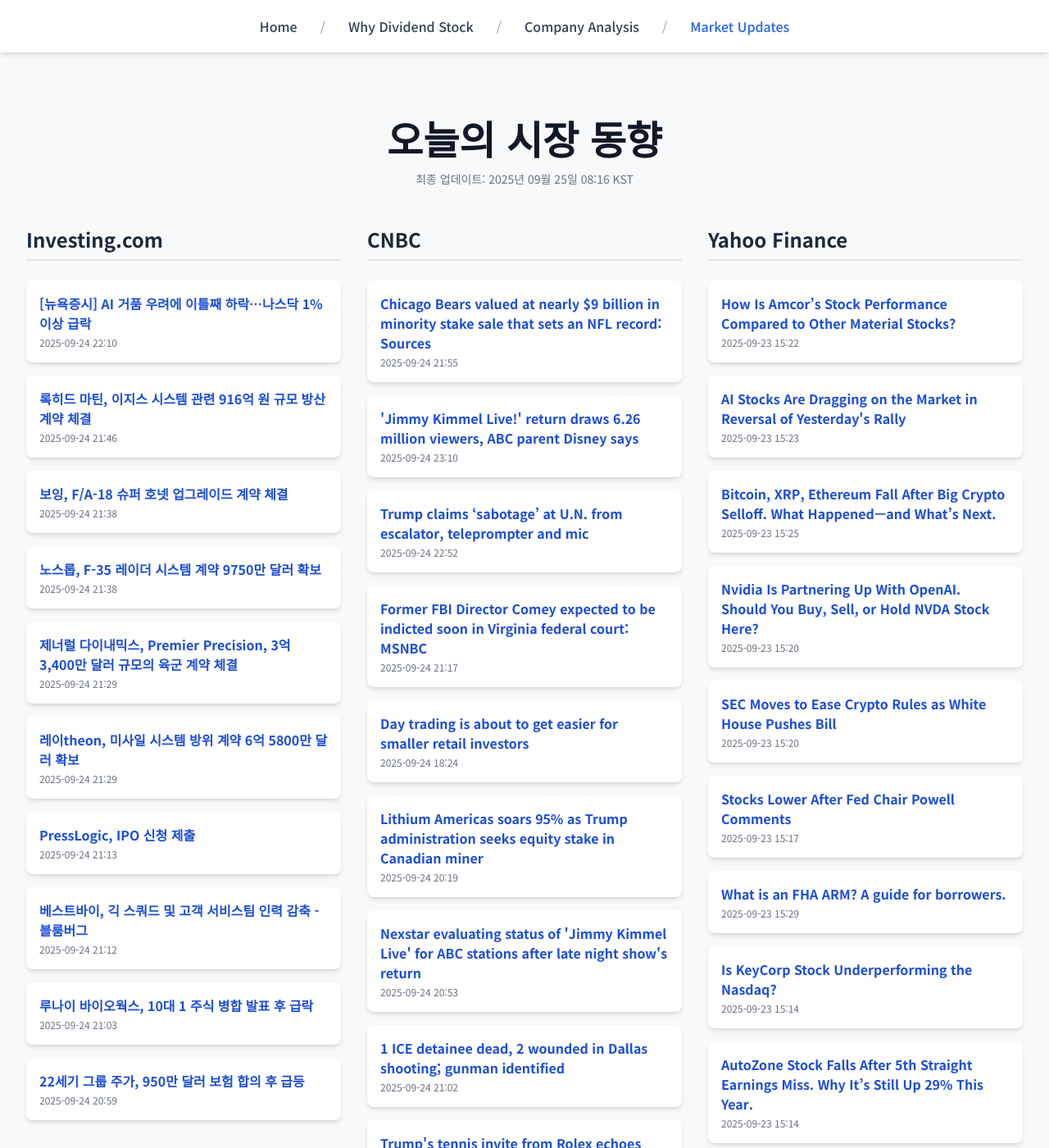
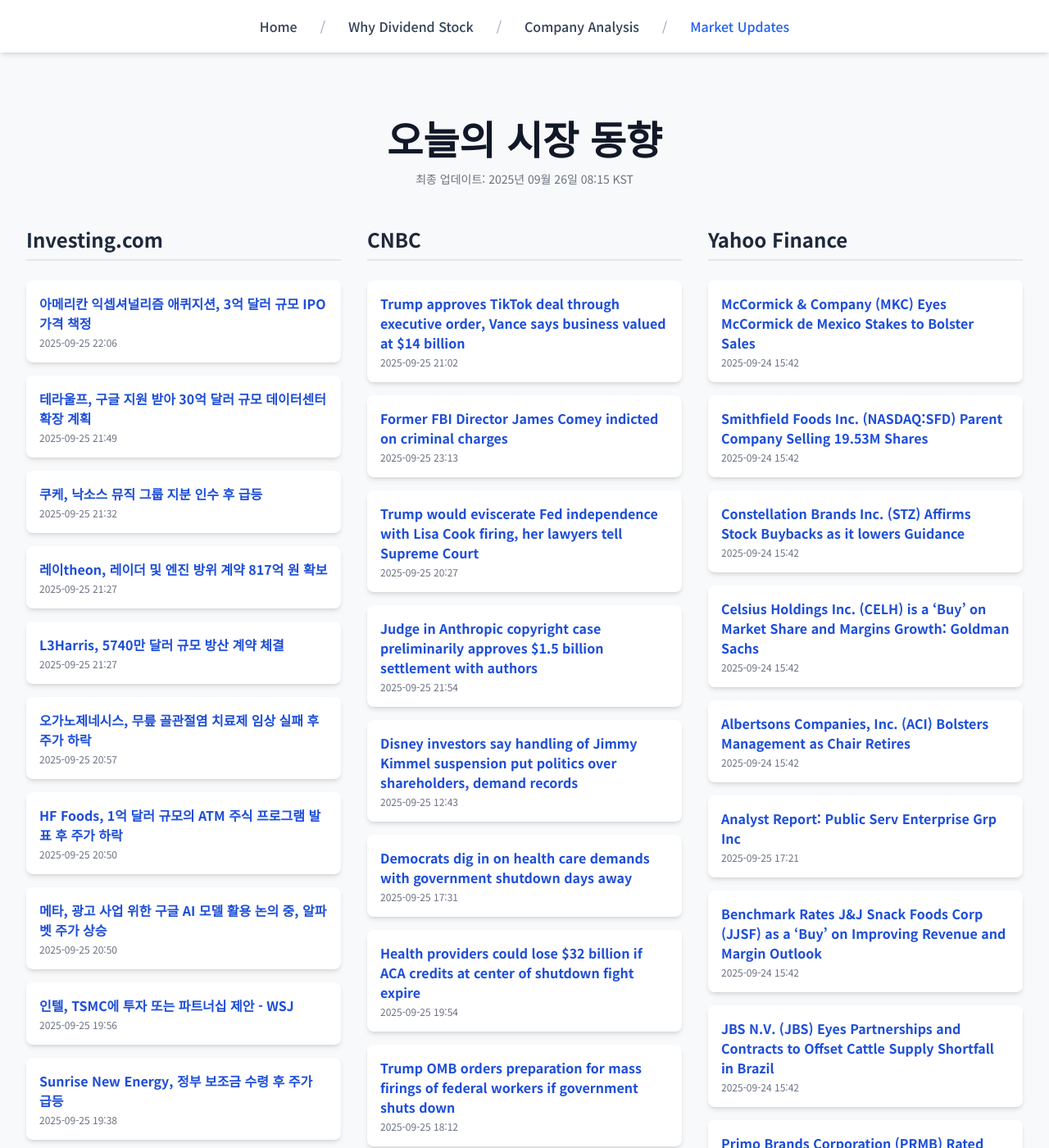
Before and after one commit to Kay-Hwang/my-company-analysis, a Jekyll site: the page built from market-updates.html, in a window 1280 px wide and 1400 px high. Shown: the whole window at 82% size. Built offline with Jekyll 4.4.1, drawn with Linux system fonts in a browser that asks for light colours; nearby versions of some CDN libraries; a script that is not in the unit is left out; some of the changed text lies outside the part shown.

Commit message:
Update daily data

```diff
--- a/_data/latest_data.json
+++ b/_data/latest_data.json
@@ -1,190 +1,190 @@
 {
-  "lastUpdated": "2025년 09월 25일 08:16 KST",
+  "lastUpdated": "2025년 09월 26일 08:15 KST",
   "news": {
     "investing": [
       {
-        "title": "[뉴욕증시] AI 거품 우려에 이틀째 하락…나스닥 1% 이상 급락",
-        "link": "https://kr.investing.com/news/stock-market-news/article-1645162",
-        "pubDate": "2025-09-24 22:10:41",
-        "summary": "[뉴욕증시] AI 거품 우려에 이틀째 하락…나스닥 1% 이상 급락"
+        "title": "아메리칸 익셉셔널리즘 애퀴지션, 3억 달러 규모 IPO 가격 책정",
+        "link": "https://kr.investing.com/news/stock-market-news/article-432SI-1646860",
+        "pubDate": "2025-09-25 22:06:05",
+        "summary": "아메리칸 익셉셔널리즘 애퀴지션, 3억 달러 규모 IPO 가격 책정"
       },
       {
-        "title": "록히드 마틴, 이지스 시스템 관련 916억 원 규모 방산 계약 체결",
-        "link": "https://kr.investing.com/news/stock-market-news/article-93CH-1645142",
-        "pubDate": "2025-09-24 21:46:25",
-        "summary": "록히드 마틴, 이지스 시스템 관련 916억 원 규모 방산 계약 체결"
+        "title": "테라울프, 구글 지원 받아 30억 달러 규모 데이터센터 확장 계획",
+        "link": "https://kr.investing.com/news/stock-market-news/article-93CH-1646848",
+        "pubDate": "2025-09-25 21:49:29",
+        "summary": "테라울프, 구글 지원 받아 30억 달러 규모 데이터센터 확장 계획"
       },
       {
-        "title": "보잉, F/A-18 슈퍼 호넷 업그레이드 계약 체결",
-        "link": "https://kr.investing.com/news/stock-market-news/article-93CH-1645127",
-        "pubDate": "2025-09-24 21:38:19",
-        "summary": "보잉, F/A-18 슈퍼 호넷 업그레이드 계약 체결"
+        "title": "쿠케, 낙소스 뮤직 그룹 지분 인수 후 급등",
+        "link": "https://kr.investing.com/news/stock-market-news/article-93CH-1646832",
+        "pubDate": "2025-09-25 21:32:33",
+        "summary": "쿠케, 낙소스 뮤직 그룹 지분 인수 후 급등"
       },
       {
-        "title": "노스롭, F-35 레이더 시스템 계약 9750만 달러 확보",
-        "link": "https://kr.investing.com/news/stock-market-news/article-93CH-1645126",
-        "pubDate": "2025-09-24 21:38:17",
-        "summary": "노스롭, F-35 레이더 시스템 계약 9750만 달러 확보"
+        "title": "레이theon, 레이더 및 엔진 방위 계약 817억 원 확보",
+        "link": "https://kr.investing.com/news/stock-market-news/article-93CH-1646824",
+        "pubDate": "2025-09-25 21:27:23",
+        "summary": "레이theon, 레이더 및 엔진 방위 계약 817억 원 확보"
       },
       {
-        "title": "제너럴 다이내믹스, Premier Precision, 3억 3,400만 달러 규모의 육군 계약 체결",
-        "link": "https://kr.investing.com/news/stock-market-news/article-93CH-1645121",
-        "pubDate": "2025-09-24 21:29:44",
-        "summary": "제너럴 다이내믹스, Premier Precision, 3억 3,400만 달러 규모의 육군 계약 체결"
+        "title": "L3Harris, 5740만 달러 규모 방산 계약 체결",
+        "link": "https://kr.investing.com/news/stock-market-news/article-93CH-1646823",
+        "pubDate": "2025-09-25 21:27:00",
+        "summary": "L3Harris, 5740만 달러 규모 방산 계약 체결"
       },
       {
-        "title": "레이theon, 미사일 시스템 방위 계약 6억 5800만 달러 확보",
-        "link": "https://kr.investing.com/news/stock-market-news/article-93CH-1645120",
-        "pubDate": "2025-09-24 21:29:08",
-        "summary": "레이theon, 미사일 시스템 방위 계약 6억 5800만 달러 확보"
+        "title": "오가노제네시스, 무릎 골관절염 치료제 임상 실패 후 주가 하락",
+        "link": "https://kr.investing.com/news/stock-market-news/article-93CH-1646784",
+        "pubDate": "2025-09-25 20:57:03",
+        "summary": "오가노제네시스, 무릎 골관절염 치료제 임상 실패 후 주가 하락"
       },
       {
-        "title": "PressLogic, IPO 신청 제출",
-        "link": "https://kr.investing.com/news/stock-market-news/article-432SI-1645113",
-        "pubDate": "2025-09-24 21:13:04",
-        "summary": "PressLogic, IPO 신청 제출"
+        "title": "HF Foods, 1억 달러 규모의 ATM 주식 프로그램 발표 후 주가 하락",
+        "link": "https://kr.investing.com/news/stock-market-news/article-93CH-1646772",
+        "pubDate": "2025-09-25 20:50:13",
+        "summary": "HF Foods, 1억 달러 규모의 ATM 주식 프로그램 발표 후 주가 하락"
       },
       {
-        "title": "베스트바이, 긱 스쿼드 및 고객 서비스팀 인력 감축 - 블룸버그",
-        "link": "https://kr.investing.com/news/stock-market-news/article-93CH-1645112",
-        "pubDate": "2025-09-24 21:12:39",
-        "summary": "베스트바이, 긱 스쿼드 및 고객 서비스팀 인력 감축 - 블룸버그"
+        "title": "메타, 광고 사업 위한 구글 AI 모델 활용 논의 중, 알파벳 주가 상승",
+        "link": "https://kr.investing.com/news/stock-market-news/article-1646774",
+        "pubDate": "2025-09-25 20:50:02",
+        "summary": "메타, 광고 사업 위한 구글 AI 모델 활용 논의 중, 알파벳 주가 상승"
       },
       {
-        "title": "루나이 바이오웍스, 10대 1 주식 병합 발표 후 급락",
-        "link": "https://kr.investing.com/news/stock-market-news/article-93CH-1645102",
-        "pubDate": "2025-09-24 21:03:02",
-        "summary": "루나이 바이오웍스, 10대 1 주식 병합 발표 후 급락"
+        "title": "인텔, TSMC에 투자 또는 파트너십 제안 - WSJ",
+        "link": "https://kr.investing.com/news/stock-market-news/article-93CH-1646612",
+        "pubDate": "2025-09-25 19:56:13",
+        "summary": "인텔, TSMC에 투자 또는 파트너십 제안 - WSJ"
       },
       {
-        "title": "22세기 그룹 주가, 950만 달러 보험 합의 후 급등",
-        "link": "https://kr.investing.com/news/stock-market-news/article-93CH-1645092",
-        "pubDate": "2025-09-24 20:59:52",
-        "summary": "22세기 그룹 주가, 950만 달러 보험 합의 후 급등"
+        "title": "Sunrise New Energy, 정부 보조금 수령 후 주가 급등",
+        "link": "https://kr.investing.com/news/stock-market-news/article-93CH-1646599",
+        "pubDate": "2025-09-25 19:38:35",
+        "summary": "Sunrise New Energy, 정부 보조금 수령 후 주가 급등"
       }
     ],
     "cnbc": [
       {
-        "title": "Chicago Bears valued at nearly $9 billion in minority stake sale that sets an NFL record: Sources",
-        "link": "https://www.cnbc.com/2025/09/24/nfl-approves-sale-of-stake-in-chicago-bears-at-8point9-billion-valuation-sources.html",
-        "pubDate": "Wed, 24 Sep 2025 21:55:26 GMT",
-        "summary": "The league's finance committee approved the sale of 2.35% of the Chicago Bears to existing team owners, according to multiple people familiar with the deal."
+        "title": "Trump approves TikTok deal through executive order, Vance says business valued at $14 billion",
+        "link": "https://www.cnbc.com/2025/09/25/trump-approves-tiktok-deal-through-executive-order.html",
+        "pubDate": "Thu, 25 Sep 2025 21:02:19 GMT",
+        "summary": "President Donald Trump on Thursday approved a proposed deal that would keep TikTok alive in the U.S."
       },
       {
-        "title": "'Jimmy Kimmel Live!' return draws 6.26 million viewers, ABC parent Disney says",
-        "link": "https://www.cnbc.com/2025/09/24/jimmy-kimmel-return-ratings-abc-disney.html",
-        "pubDate": "Wed, 24 Sep 2025 23:10:50 GMT",
-        "summary": "\"Jimmy Kimmel Live!\" returned to air Tuesday night, generating 6.26 million total viewers despite significant preemptions across 23% of U.S. TV households."
+        "title": "Former FBI Director James Comey indicted on criminal charges",
+        "link": "https://www.cnbc.com/2025/09/25/james-comey-indicted-fbi-trump.html",
+        "pubDate": "Thu, 25 Sep 2025 23:13:56 GMT",
+        "summary": "\"No one is above the law,\" Attorney General Pam Bondi wrote in a post on X as news of the indictment of James Comey broke."
       },
       {
-        "title": "Trump claims ‘sabotage’ at U.N. from escalator, teleprompter and mic",
-        "link": "https://www.cnbc.com/2025/09/24/trump-sabotage-un-escalator-teleprompter-mic.html",
-        "pubDate": "Wed, 24 Sep 2025 22:52:09 GMT",
-        "summary": "Trump noted that The Times, a British newspaper, reported that U.N. employees \"joked about turning off an escalator\" before his appearance there."
+        "title": "Trump would eviscerate Fed independence with Lisa Cook firing, her lawyers tell Supreme Court",
+        "link": "https://www.cnbc.com/2025/09/25/federal-reserve-lisa-cook-trump-scotus.html",
+        "pubDate": "Thu, 25 Sep 2025 20:27:09 GMT",
+        "summary": "President Trump has asked the Supreme Court to lift a lower court order blocking him from removing Lisa Cook from the Federal Reserve Board of Governors."
       },
       {
-        "title": "Former FBI Director Comey expected to be indicted soon in Virginia federal court: MSNBC",
-        "link": "https://www.cnbc.com/2025/09/24/james-comey-fbi-indictment-trump-congress.html",
-        "pubDate": "Wed, 24 Sep 2025 21:17:00 GMT",
-        "summary": "James Comey reportedly is being investigated for possibly lying to Congress during testimony in 2020 about whether he authorized a leak of information."
+        "title": "Judge in Anthropic copyright case preliminarily approves $1.5 billion settlement with authors",
+        "link": "https://www.cnbc.com/2025/09/25/judge-anthropic-case-preliminary-ok-to-1point5b-settlement-with-authors.html",
+        "pubDate": "Thu, 25 Sep 2025 21:54:19 GMT",
+        "summary": "The lawsuit alleged that the AI startup illegally downloaded material from pirated databases."
       },
       {
-        "title": "Day trading is about to get easier for smaller retail investors",
-        "link": "https://www.cnbc.com/2025/09/24/day-trading-is-about-to-get-easier-for-smaller-retail-investors.html",
-        "pubDate": "Wed, 24 Sep 2025 18:24:59 GMT",
-        "summary": "Regulators are moving to dismantle one of the most controversial barriers for active retail traders — the $25,000 minimum equity rule for pattern day trading."
+        "title": "Disney investors say handling of Jimmy Kimmel suspension put politics over shareholders, demand records",
+        "link": "https://www.cnbc.com/2025/09/25/jimmy-kimmel-disney-investors-politics-fiduciary-duty.html",
+        "pubDate": "Thu, 25 Sep 2025 12:43:18 GMT",
+        "summary": "A group of Disney investors are seeking board materials, communications and policies related to the suspension of \"Jimmy Kimmel Live!\""
       },
       {
-        "title": "Lithium Americas soars 95% as Trump administration seeks equity stake in Canadian miner",
-        "link": "https://www.cnbc.com/2025/09/24/lithium-americas-lac-equity-stake-trump-stock.html",
-        "pubDate": "Wed, 24 Sep 2025 20:19:18 GMT",
-        "summary": "It is the latest move by the White House to take direct ownership in the U.S. critical mineral supply chain."
+        "title": "Democrats dig in on health care demands with government shutdown days away",
+        "link": "https://www.cnbc.com/2025/09/25/trump-healthcare-government-shutdown-congress.html",
+        "pubDate": "Thu, 25 Sep 2025 17:31:51 GMT",
+        "summary": "Democrats say any stopgap funding to avoid a government shutdown must extend enhanced Obamacare tax credits, which are set to expire at the end of the year."
       },
       {
-        "title": "Nexstar evaluating status of 'Jimmy Kimmel Live' for ABC stations after late night show's return",
-        "link": "https://www.cnbc.com/2025/09/24/jimmy-kimmel-live-nexstar-show-status-abc-stations.html",
-        "pubDate": "Wed, 24 Sep 2025 20:53:18 GMT",
-        "summary": "Nexstar's broadcast TV stations affiliated with ABC did not air Kimmel's return to late night on Tuesday."
+        "title": "Health providers could lose $32 billion if ACA credits at center of shutdown fight expire",
+        "link": "https://www.cnbc.com/2025/09/25/health-aca-obamacare-federal-government-shutdown.html",
+        "pubDate": "Thu, 25 Sep 2025 19:54:04 GMT",
+        "summary": "Democrats demand that any stopgap funding measure to keep the federal government open include an extension of the enhanced Obamacare subsidies credits."
       },
       {
-        "title": "1 ICE detainee dead, 2 wounded in Dallas shooting; gunman identified",
-        "link": "https://www.cnbc.com/2025/09/24/ice-shooting-dallas-noem.html",
-        "pubDate": "Wed, 24 Sep 2025 21:02:33 GMT",
-        "summary": "DHS Secretary Kristi Noem said authorities do not know the motive for the shooting, but \"we know that our ICE law enforcement is facing unprecedented violence.\""
+        "title": "Trump OMB orders preparation for mass firings of federal workers if government shuts down",
+        "link": "https://www.cnbc.com/2025/09/25/trump-government-shutdown-layoffs-omb.html",
+        "pubDate": "Thu, 25 Sep 2025 18:12:56 GMT",
+        "summary": "The warning could ratchet up pressure on Congress to strike a deal to avert a government shutdown."
       },
       {
-        "title": "Trump's tennis invite from Rolex echoes Apple, Nvidia playbook for currying favor, Warren says",
-        "link": "https://www.cnbc.com/2025/09/24/elizabeth-warren-trump-rolex-tennis-invite-apple-nvidia.html",
-        "pubDate": "Wed, 24 Sep 2025 18:22:46 GMT",
-        "summary": "Trump placed a 39% levy on Switzerland's exports, and Warren questioned if Rolex was vying for an exemption from the tariffs."
+        "title": "Robert Kraft agrees to sell New England Patriots minority stake in deal that values team at $9B",
+        "link": "https://www.cnbc.com/2025/09/25/robert-kraft-agrees-to-sell-new-england-patriots-minority-stake-in-deal-that-values-team-at-9b.html",
+        "pubDate": "Thu, 25 Sep 2025 19:20:34 GMT",
+        "summary": "Two buyers have cut a deal to buy an 8% stake in the New England Patriots."
       },
       {
-        "title": "New York City mayor candidate Curtis Sliwa says he was offered money to quit race",
-        "link": "https://www.cnbc.com/2025/09/24/curtis-sliwa-new-york-mayor-trump-mamdani-cuomo.html",
-        "pubDate": "Wed, 24 Sep 2025 18:39:40 GMT",
-        "summary": "President Trump has suggested that Curtis Sliwa and Mayor Eric Adams drop out as candidates to allow a showdown between Zohran Mamdani and Andrew Cuomo."
+        "title": "Taylor Swift music producer Jack Antonoff slams Live Nation CEO claims of ‘underpriced’ concert tickets",
+        "link": "https://www.cnbc.com/2025/09/25/antonoff-slams-live-nation-ceos-underpriced-concert-claim.html",
+        "pubDate": "Thu, 25 Sep 2025 20:47:37 GMT",
+        "summary": "Rapino's comments at the Game Plan conference came just days before the Federal Trade Commission sued Live Nation and its subsidiary Ticketmaster."
       }
     ],
     "yahoo": [
       {
-        "title": "How Is Amcor’s Stock Performance Compared to Other Material Stocks?",
-        "link": "https://finance.yahoo.com/news/amcor-stock-performance-compared-other-152233465.html",
-        "pubDate": "2025-09-23T15:22:33Z",
-        "summary": "How Is Amcor’s Stock Performance Compared to Other Material Stocks?"
+        "title": "McCormick & Company (MKC) Eyes McCormick de Mexico Stakes to Bolster Sales",
+        "link": "https://finance.yahoo.com/news/mccormick-company-mkc-eyes-mccormick-154254179.html",
+        "pubDate": "2025-09-24T15:42:54Z",
+        "summary": "McCormick & Company (MKC) Eyes McCormick de Mexico Stakes to Bolster Sales"
       },
       {
-        "title": "AI Stocks Are Dragging on the Market in Reversal of Yesterday's Rally",
-        "link": "https://www.barrons.com/livecoverage/stock-market-news-today-092325/card/ai-stocks-are-dragging-on-the-market-in-reversal-of-yesterday-s-rally-Vfql4ecWtCN0ZNClAEUv?siteid=yhoof2&yptr=yahoo",
-        "pubDate": "2025-09-23T15:23:29Z",
-        "summary": "AI Stocks Are Dragging on the Market in Reversal of Yesterday's Rally"
+        "title": "Smithfield Foods Inc. (NASDAQ:SFD) Parent Company Selling 19.53M Shares",
+        "link": "https://finance.yahoo.com/news/smithfield-foods-inc-nasdaq-sfd-154255720.html",
+        "pubDate": "2025-09-24T15:42:55Z",
+        "summary": "Smithfield Foods Inc. (NASDAQ:SFD) Parent Company Selling 19.53M Shares"
       },
       {
-        "title": "Bitcoin, XRP, Ethereum Fall After Big Crypto Selloff. What Happened—and What’s Next.",
-        "link": "https://www.barrons.com/articles/bitcoin-xrp-ethereum-crypto-price-55cda5c0?siteid=yhoof2&yptr=yahoo",
-        "pubDate": "2025-09-23T15:25:00Z",
-        "summary": "Bitcoin, XRP, Ethereum Fall After Big Crypto Selloff. What Happened—and What’s Next."
+        "title": "Constellation Brands Inc. (STZ) Affirms Stock Buybacks as it lowers Guidance",
+        "link": "https://finance.yahoo.com/news/constellation-brands-inc-stz-affirms-154252891.html",
+        "pubDate": "2025-09-24T15:42:52Z",
+        "summary": "Constellation Brands Inc. (STZ) Affirms Stock Buybacks as it lowers Guidance"
       },
       {
-        "title": "Nvidia Is Partnering Up With OpenAI. Should You Buy, Sell, or Hold NVDA Stock Here?",
-        "link": "https://finance.yahoo.com/news/nvidia-partnering-openai-buy-sell-152006731.html",
-        "pubDate": "2025-09-23T15:20:06Z",
-        "summary": "Nvidia Is Partnering Up With OpenAI. Should You Buy, Sell, or Hold NVDA Stock Here?"
+        "title": "Celsius Holdings Inc. (CELH) is a ‘Buy’ on Market Share and Margins Growth: Goldman Sachs",
+        "link": "https://finance.yahoo.com/news/celsius-holdings-inc-celh-buy-154251899.html",
+        "pubDate": "2025-09-24T15:42:51Z",
+        "summary": "Celsius Holdings Inc. (CELH) is a ‘Buy’ on Market Share and Margins Growth: Goldman Sachs"
       },
       {
-        "title": "SEC Moves to Ease Crypto Rules as White House Pushes Bill",
-        "link": "https://finance.yahoo.com/news/sec-moves-ease-crypto-rules-152057154.html",
-        "pubDate": "2025-09-23T15:20:57Z",
-        "summary": "SEC Moves to Ease Crypto Rules as White House Pushes Bill"
+        "title": "Albertsons Companies, Inc. (ACI) Bolsters Management as Chair Retires",
+        "link": "https://finance.yahoo.com/news/albertsons-companies-inc-aci-bolsters-154248924.html",
+        "pubDate": "2025-09-24T15:42:48Z",
+        "summary": "Albertsons Companies, Inc. (ACI) Bolsters Management as Chair Retires"
       },
       {
-        "title": "Stocks Lower After Fed Chair Powell Comments",
-        "link": "https://finance.yahoo.com/news/stocks-lower-fed-chair-powell-151713841.html",
-        "pubDate": "2025-09-23T15:17:13Z",
-        "summary": "Stocks Lower After Fed Chair Powell Comments"
+        "title": "Analyst Report: Public Serv Enterprise Grp Inc",
+        "link": "https://finance.yahoo.com/research/reports/ARGUS_3301_AnalystReport_1758820877000?yptr=yahoo&ncid=yahooproperties_plusresear_nm5q6ze1cei",
+        "pubDate": "2025-09-25T17:21:17Z",
+        "summary": "Analyst Report: Public Serv Enterprise Grp Inc"
       },
       {
-        "title": "What is an FHA ARM? A guide for borrowers.",
-        "link": "https://finance.yahoo.com/personal-finance/mortgages/article/fha-adjustable-rate-mortgage-arm-152927327.html",
-        "pubDate": "2025-09-23T15:29:27Z",
-        "summary": "What is an FHA ARM? A guide for borrowers."
+        "title": "Benchmark Rates J&J Snack Foods Corp (JJSF) as a ‘Buy’ on Improving Revenue and Margin Outlook",
+        "link": "https://finance.yahoo.com/news/benchmark-rates-j-j-snack-154249658.html",
+        "pubDate": "2025-09-24T15:42:49Z",
+        "summary": "Benchmark Rates J&J Snack Foods Corp (JJSF) as a ‘Buy’ on Improving Revenue and Margin Outlook"
       },
       {
-        "title": "Is KeyCorp Stock Underperforming the Nasdaq?",
-        "link": "https://finance.yahoo.com/news/keycorp-stock-underperforming-nasdaq-151430247.html",
-        "pubDate": "2025-09-23T15:14:30Z",
-        "summary": "Is KeyCorp Stock Underperforming the Nasdaq?"
+        "title": "JBS N.V. (JBS) Eyes Partnerships and Contracts to Offset Cattle Supply Shortfall in Brazil",
+        "link": "https://finance.yahoo.com/news/jbs-n-v-jbs-eyes-154246133.html",
+        "pubDate": "2025-09-24T15:42:46Z",
+        "summary": "JBS N.V. (JBS) Eyes Partnerships and Contracts to Offset Cattle Supply Shortfall in Brazil"
       },
       {
-        "title": "AutoZone Stock Falls After 5th Straight Earnings Miss. Why It’s Still Up 29% This Year.",
-        "link": "https://www.barrons.com/articles/autozone-stock-price-earnings-ba279e88?siteid=yhoof2&yptr=yahoo",
-        "pubDate": "2025-09-23T15:14:00Z",
-        "summary": "AutoZone Stock Falls After 5th Straight Earnings Miss. Why It’s Still Up 29% This Year."
+        "title": "Primo Brands Corporation (PRMB) Rated ‘Neutral’ at Goldman Sachs on 4% Organic Growth Prospects",
+        "link": "https://finance.yahoo.com/news/primo-brands-corporation-prmb-rated-154238392.html",
+        "pubDate": "2025-09-24T15:42:38Z",
+        "summary": "Primo Brands Corporation (PRMB) Rated ‘Neutral’ at Goldman Sachs on 4% Organic Growth Prospects"
       },
       {
-        "title": "Want to Win in Any Industry? Grant Cardone Says You Need These 4 Things",
-        "link": "https://finance.yahoo.com/news/want-win-industry-grant-cardone-151611445.html",
-        "pubDate": "2025-09-23T15:16:11Z",
-        "summary": "Want to Win in Any Industry? Grant Cardone Says You Need These 4 Things"
+        "title": "Sprouts Farmers Market, Inc. (SFM) Expansion Gathers Pace with New Florida Store",
+        "link": "https://finance.yahoo.com/news/sprouts-farmers-market-inc-sfm-154240973.html",
+        "pubDate": "2025-09-24T15:42:40Z",
+        "summary": "Sprouts Farmers Market, Inc. (SFM) Expansion Gathers Pace with New Florida Store"
       }
     ]
   }
```
